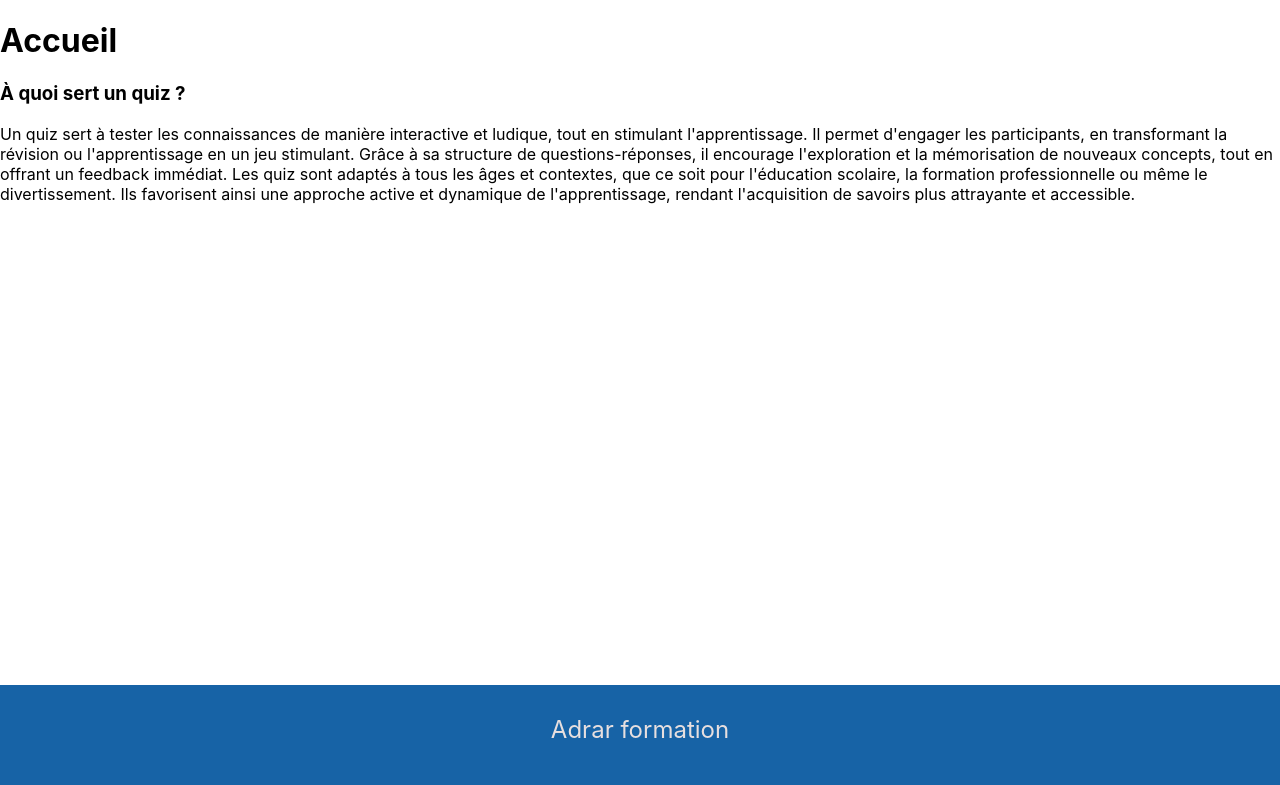
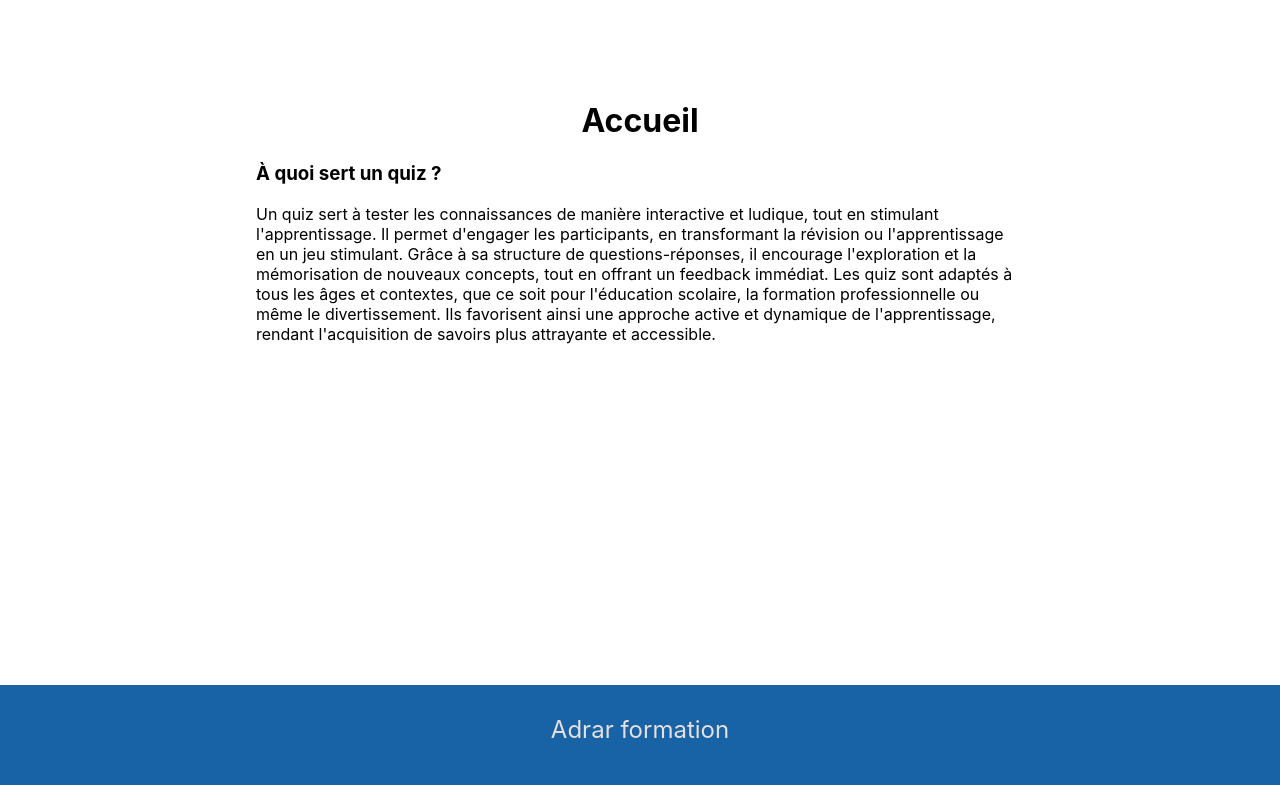
Before and after one commit to MaximeCrq/MFS, a PHP site: page /MFS/ in a window 1280 px wide. Shown: the part 80-865 px from the top of the page. Run offline with PHP 8.4, Linux system fonts and the light colour scheme.

Commit message:
ajout css à l'accueil

```diff
--- a/style/accueil.css
+++ b/style/accueil.css
@@ -1,3 +1,14 @@
 main{
     height: 80vh;
+    justify-content: center;
+
 }
+main p,h3 {
+    width: 60%;
+    display: flex;
+    justify-self: center;
+}
+main h1{
+    text-align: center;
+    padding-top: 10vh;
+}
```
